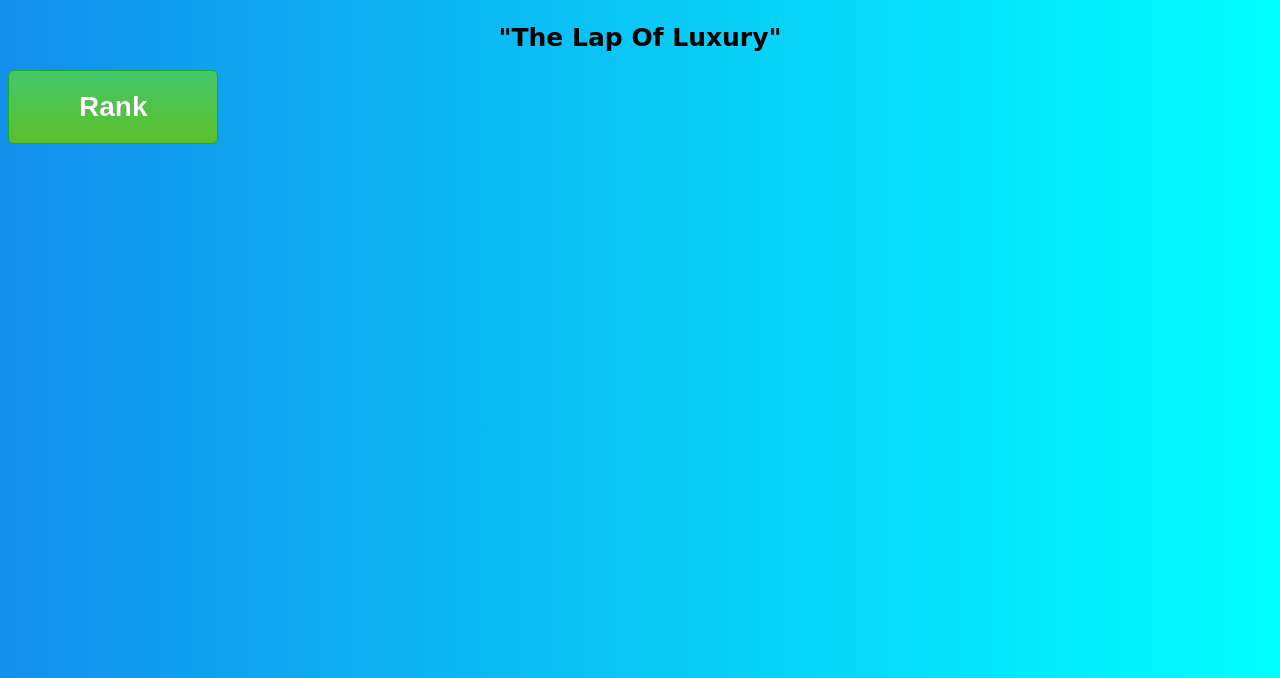
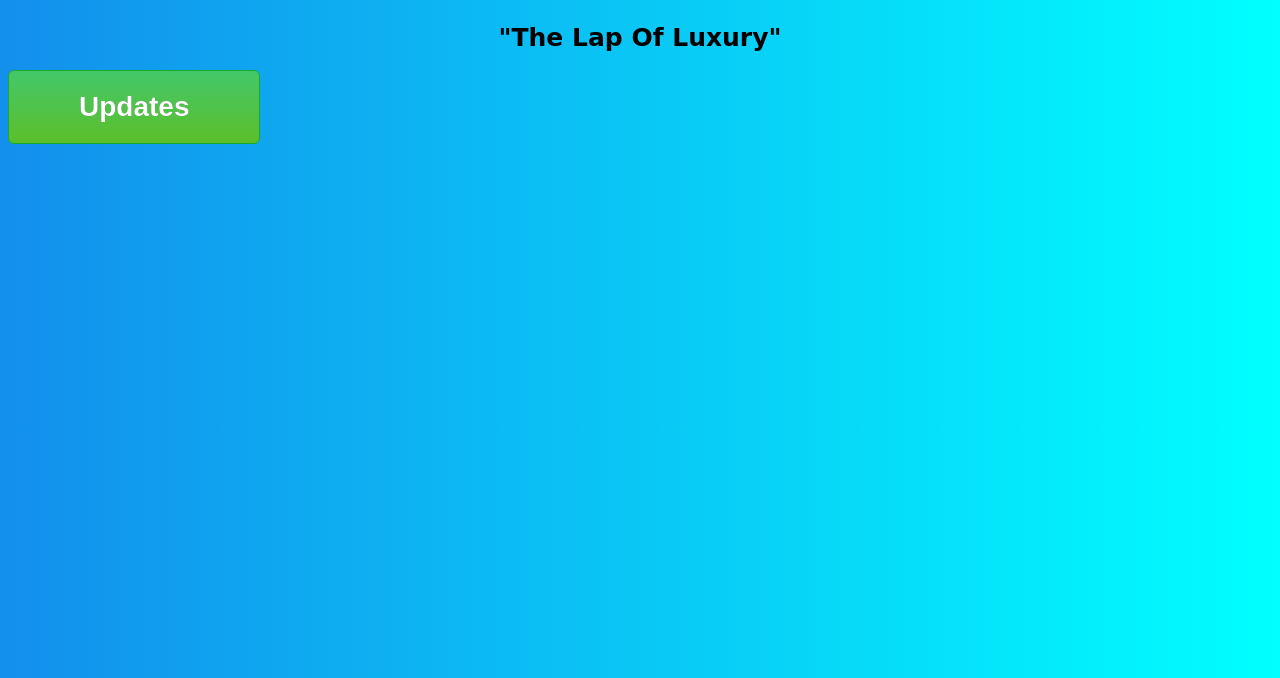
Before and after one commit to MakerChannel/BAC-U, a plain HTML site: page index.html in a window 1280 px wide. Shown: the part 122-800 px from the top of the page. Drawn offline with Linux system fonts and the light colour scheme; a web font is replaced by a local one.

Commit message:
Update index.html

```diff
--- a/index.html
+++ b/index.html
@@ -10,6 +10,6 @@
     <body>
         <h1 class="title">BAC-U Hotels & Resorts</h1>
         <h1 class="subtitle">"The Lap Of Luxury"</h1>
-        <a class="mainButton" href="/rank.html">Rank</a>
+        <a href="#" class="mainButton">Updates</a>
     </body>
  </html>
```
